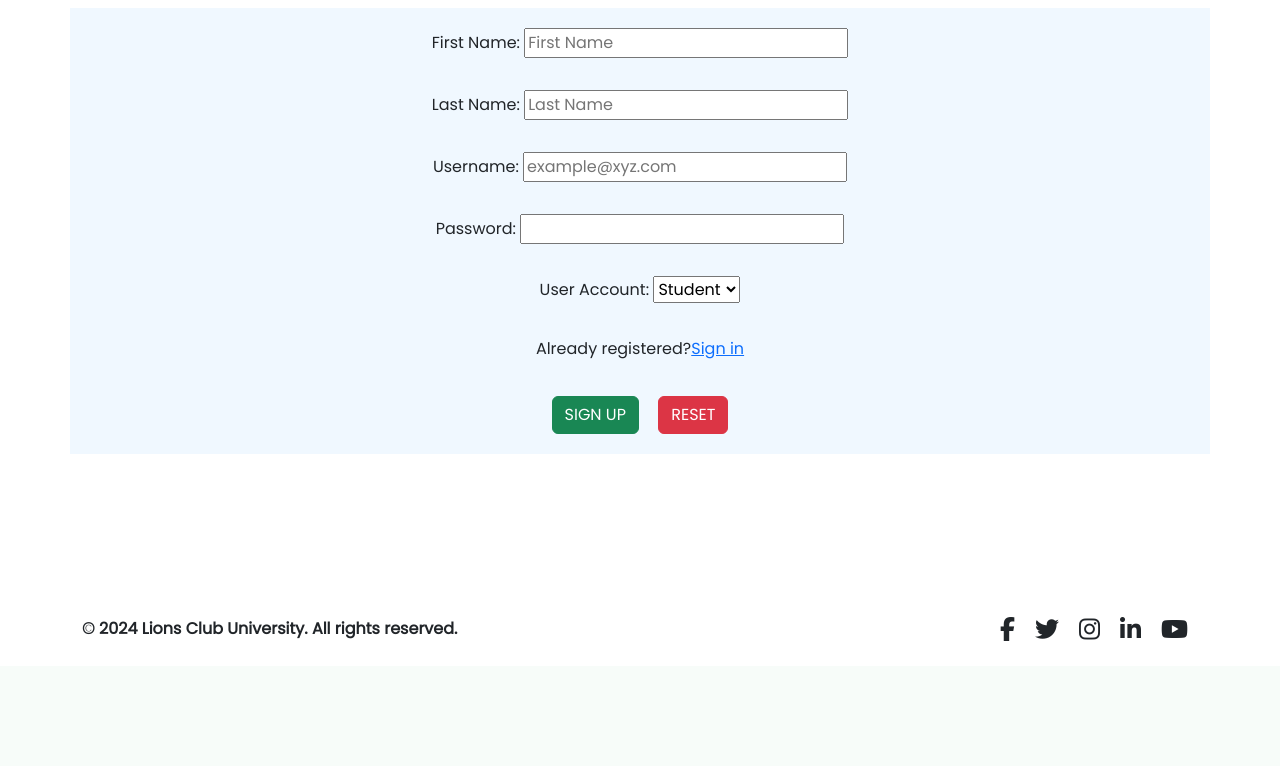
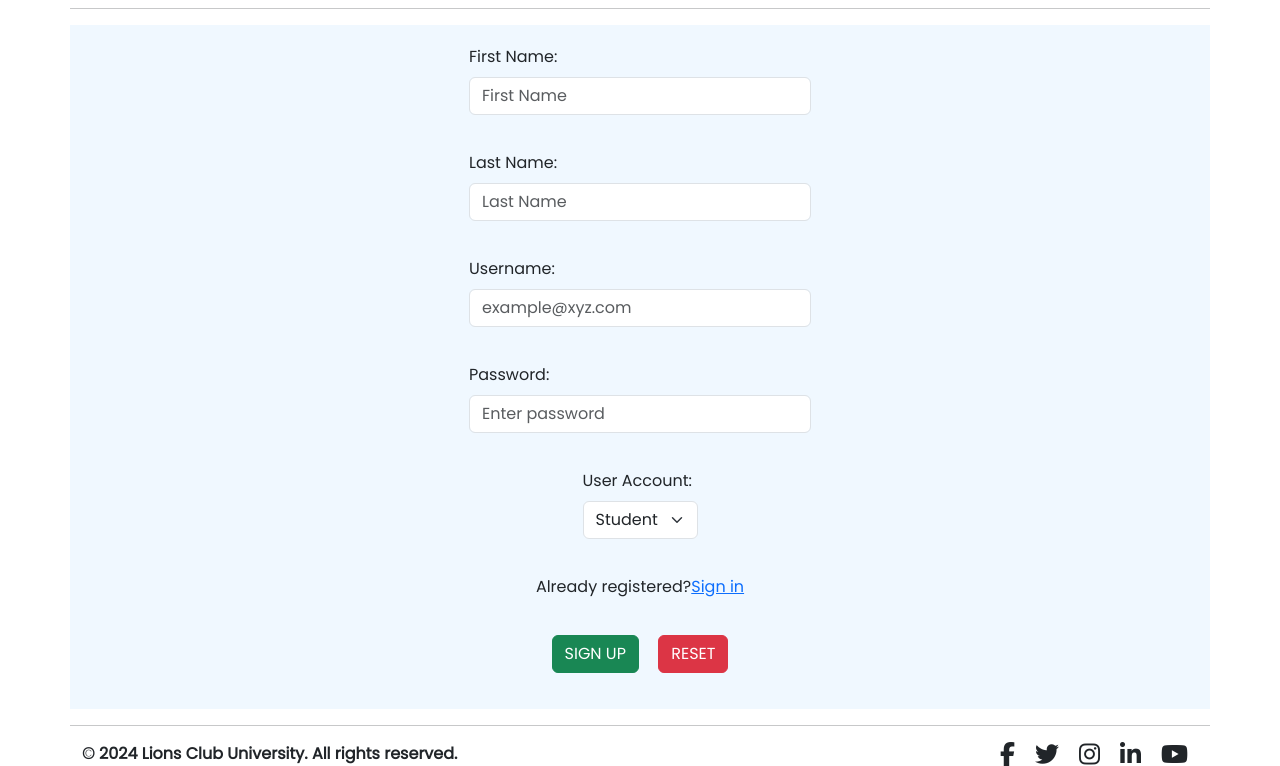
Before and after one commit to Dave-Njeru/simple-login-system, a PHP site: page / in a window 1280 px wide. Shown: the part 134-900 px from the top of the page. Before the commit the page ends 775 px from the top, so only its background shows below. Run offline with PHP 8.4, Linux system fonts and the light colour scheme; some libraries are stand-ins or nearby versions.

Commit message:
modified index page

```diff
--- a/index.php
+++ b/index.php
@@ -14,39 +14,40 @@
     <?php require 'helpers/header.php'; ?>
     <main>
         <div class="row">
-            <h4>Registration</h4>
+            <h4>Registration</h4> <hr>
             <form action="models/registration.php" method="post">
-                <div>
-                    <label for="firstName">First Name:</label>
-                    <input type="text" name="firstName" id="firstName" pattern="[A-Za-z]{1,32}" placeholder="First Name" title="Only alphabet letters are allowed" required><br>
+                <div class="mb-3">
+                    <label for="firstName" class="form-label">First Name:</label>
+                    <input type="text" name="firstName" class="form-control" id="firstName" pattern="[A-Za-z]{1,32}" placeholder="First Name" title="Only alphabet letters are allowed" required>
                 </div>
-                <div>
-                    <label for="lastName">Last Name:</label>
-                    <input type="text" name="lastName" id="lastName" pattern="[A-Za-z]{1,32}" placeholder="Last Name" title="Only alphabet letters are allowed" required><br>
+                <div class="mb-3">
+                    <label for="lastName" class="form-label">Last Name:</label>
+                    <input type="text" name="lastName" class="form-control" id="lastName" pattern="[A-Za-z]{1,32}" placeholder="Last Name" title="Only alphabet letters are allowed" required>
                 </div>
-                <div>
-                    <label for="username">Username:</label>
-                    <input type="email" name="username" id="username" placeholder="example@xyz.com" required><br>
+                <div class="mb-3">
+                    <label for="username" class="form-label">Username:</label>
+                    <input type="email" name="email" class="form-control" id="email" placeholder="example@xyz.com" required>
                 </div>
-                <div>
-                    <label for="password">Password:</label>
-                    <input type="password" name="password" id="password" maxlength="12" autocomplete="new-password" required><br>
+                <div class="mb-3">
+                    <label for="password" class="form-label">Password:</label>
+                    <input type="password" name="password" class="form-control" id="password" maxlength="12" placeholder="Enter password" autocomplete="new-password" required>
                 </div>
-                <div>
-                    <label for="userAccount">User Account:</label> <select name="accountType" id="userAccount">
+                <div class="mb-3">
+                    <label for="userAccount" class="form-label">User Account:</label> <select name="accountType" class="form-select" id="userAccount">
                         <option value="student">Student</option>
                         <option value="lecturer">Lecturer</option>
                         <option value="admin">Admin</option>
-                    </select><br>
+                    </select>
                 </div>
-                <div>
+                <div class="mb-3" >
                     Already registered?<a href="views/login.php">Sign in</a>
                 </div>
-                <div class="buttons">
+                <div class="mb-3">
                     <button type="submit" class="btn btn-success">SIGN UP</button>
                     <button type="reset" class="btn btn-danger">RESET</button>
                 </div>
             </form>
+            <hr>
         </div>
     </main>
     <?php require 'helpers/footer.php'; ?>
```
